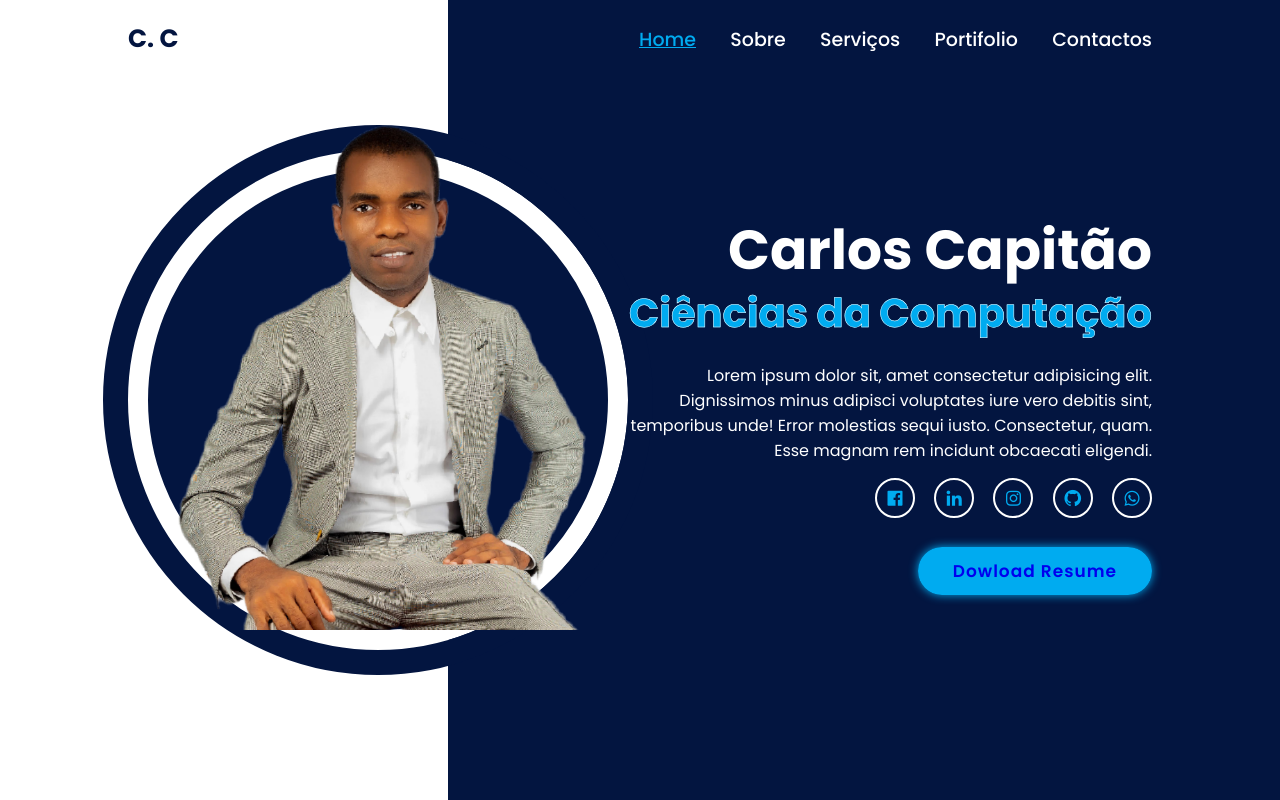
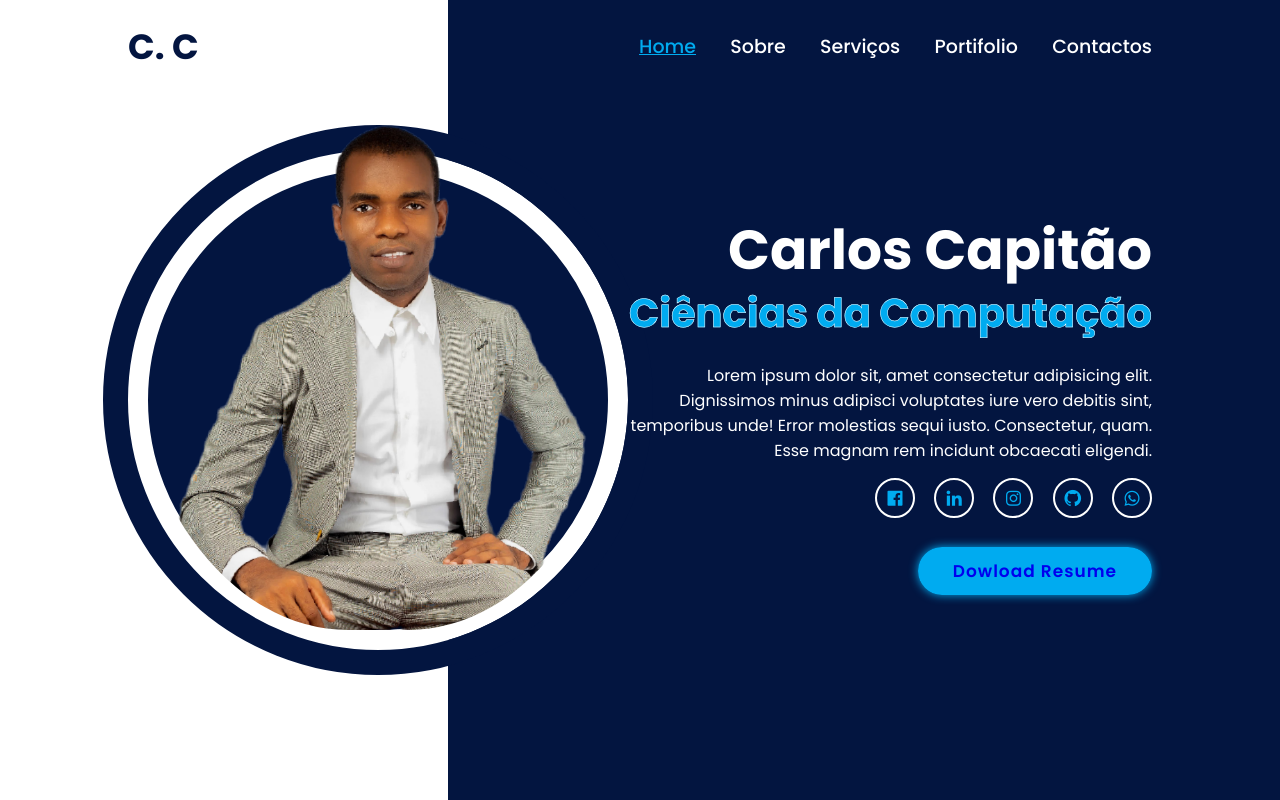
Before and after one commit to Carlos18Capitao/portf, a plain HTML site: page index.html in a window 1280 px wide. Drawn offline with nearby package versions, Linux system fonts and the light colour scheme.

Commit message:
melhoria na imagem

```diff
--- a/css/style.css
+++ b/css/style.css
@@ -21,7 +21,7 @@
 }
 
 .logo {
-    font-size: 25px;
+    font-size: 35px;
     color: #031540;
     text-decoration: none;
     font-weight: 700;
@@ -129,6 +129,7 @@
     position: relative;
     bottom: 120px;
     max-width: 500px;
+    border-radius: 44%;
 }
 
 .btn {
```
